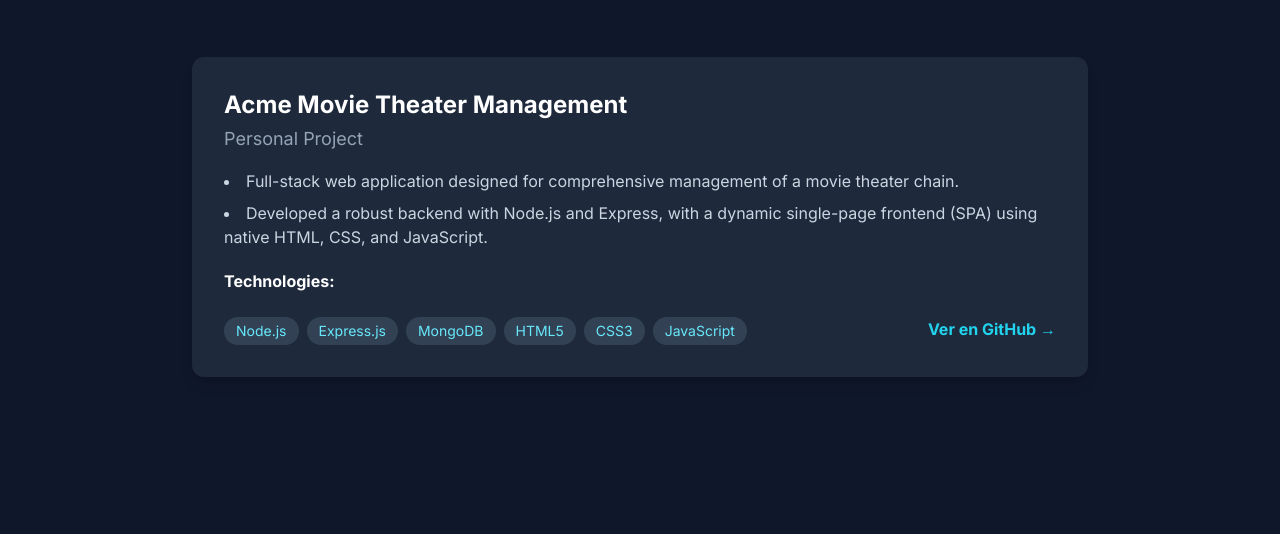
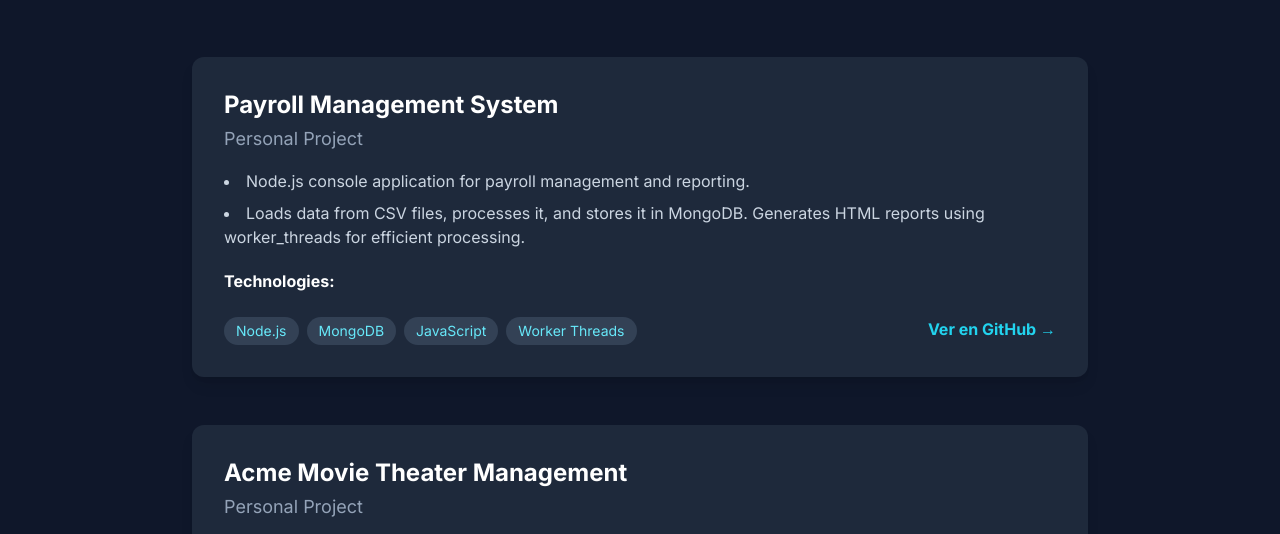
Before and after one commit to juanda137/Portfolio, a plain HTML site: page pages/experience.html in a window 1280 px wide. Shown: the part 231-765 px from the top of the page. Drawn offline with nearby package versions, Linux system fonts and the light colour scheme.

Commit message:
portfolio actualizado

```diff
--- a/pages/experience.html
+++ b/pages/experience.html
@@ -44,6 +44,28 @@
         <main class="py-16 md:py-24">
             <h1 class="text-4xl md:text-5xl font-bold text-white text-center mb-16 animate-on-scroll" data-key="experience_title"></h1>
             <div class="max-w-4xl mx-auto space-y-12">
+
+                <div class="bg-slate-800 p-8 rounded-xl shadow-lg animate-on-scroll">
+                    <h2 class="text-2xl font-semibold text-white mb-1" data-key="job_4_title"></h2>
+                    <p class="text-lg text-slate-400 mb-4" data-key="job_4_company"></p>
+                    <ul class="list-disc list-inside space-y-2 text-slate-300" style="margin-bottom: 20px;">
+                        <li data-key="job_4_desc_1"></li>
+                        <li data-key="job_4_desc_2"></li>
+                    </ul>
+                    <h4 class="font-semibold text-white mb-3" data-key="tech_title"></h4>
+                    <div class="mt-6" id="div-experience">
+                        <div class="flex flex-wrap gap-2">
+                            <span class="bg-slate-700 text-cyan-300 px-3 py-1 rounded-full text-sm">Node.js</span>
+                            <span class="bg-slate-700 text-cyan-300 px-3 py-1 rounded-full text-sm">MongoDB</span>
+                            <span class="bg-slate-700 text-cyan-300 px-3 py-1 rounded-full text-sm">JavaScript</span>
+                            <span class="bg-slate-700 text-cyan-300 px-3 py-1 rounded-full text-sm">Worker Threads</span>
+                        </div>
+                        <a href="https://github.com/juanda137/proyecto_nodejs_benavidesfiallojuandavid" target="_blank" rel="noopener noreferrer" class="text-cyan-400 hover:underline font-semibold">
+                            Ver en GitHub &rarr;
+                        </a>
+                    </div>
+                </div>
+
                 <div class="bg-slate-800 p-8 rounded-xl shadow-lg animate-on-scroll delay-200">
                     <h2 class="text-2xl font-semibold text-white mb-1" data-key="job_3_title"></h2>
                     <p class="text-lg text-slate-400 mb-4" data-key="job_3_company"></p>
--- a/script/main.js
+++ b/script/main.js
@@ -29,6 +29,10 @@ document.addEventListener('DOMContentLoaded', () => {
             job_3_company: "Personal Project",
             job_3_desc_1: "Full-stack web application designed for comprehensive management of a movie theater chain.",
             job_3_desc_2: "Developed a robust backend with Node.js and Express, with a dynamic single-page frontend (SPA) using native HTML, CSS, and JavaScript.",
+            job_4_title: "Payroll Management System",
+            job_4_company: "Personal Project",
+            job_4_desc_1: "Node.js console application for payroll management and reporting.",
+            job_4_desc_2: "Loads data from CSV files, processes it, and stores it in MongoDB. Generates HTML reports using worker_threads for efficient processing.",
             footer_contact: "Get in touch:",
             footer_copy: `&copy; ${new Date().getFullYear()} Juan David Benavides. All Rights Reserved.`
         },
@@ -60,6 +64,10 @@ document.addEventListener('DOMContentLoaded', () => {
             job_3_company: "Proyecto Personal",
             job_3_desc_1: "Aplicación web full-stack para la gestión integral de una cadena de cines.",
             job_3_desc_2: "Desarrollé un backend robusto con Node.js y Express, con un frontend dinámico de una sola página (SPA) usando HTML, CSS y JavaScript nativo.",
+            job_4_title: "Sistema de Gestión de Nóminas",
+            job_4_company: "Proyecto Personal",
+            job_4_desc_1: "Aplicación de consola en Node.js para la gestión y reportería de nóminas.",
+            job_4_desc_2: "Carga datos desde archivos CSV, los procesa y los almacena en MongoDB. Genera reportes en formato HTML utilizando worker_threads para un procesamiento eficiente.",
             footer_contact: "Ponte en contacto:",
             footer_copy: `&copy; ${new Date().getFullYear()} Juan David Benavides. Todos los derechos reservados.`
         }
```
